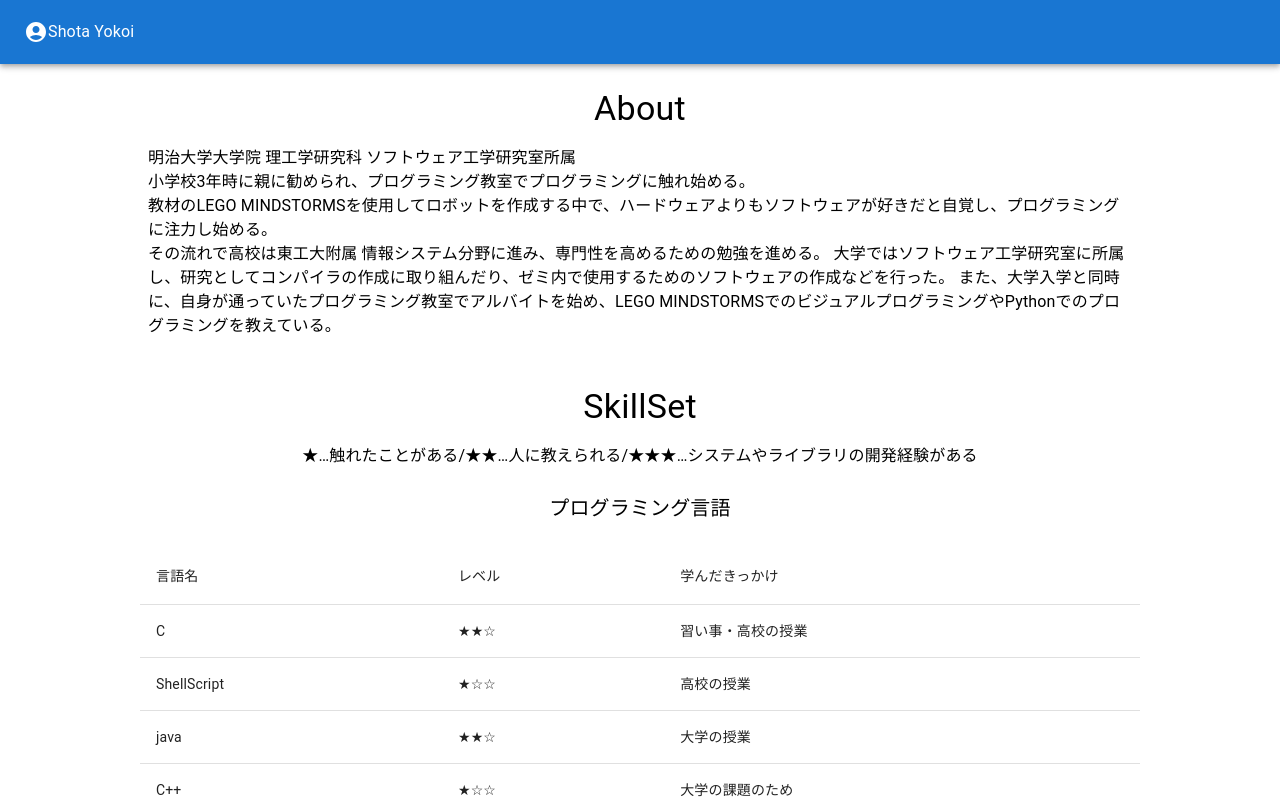
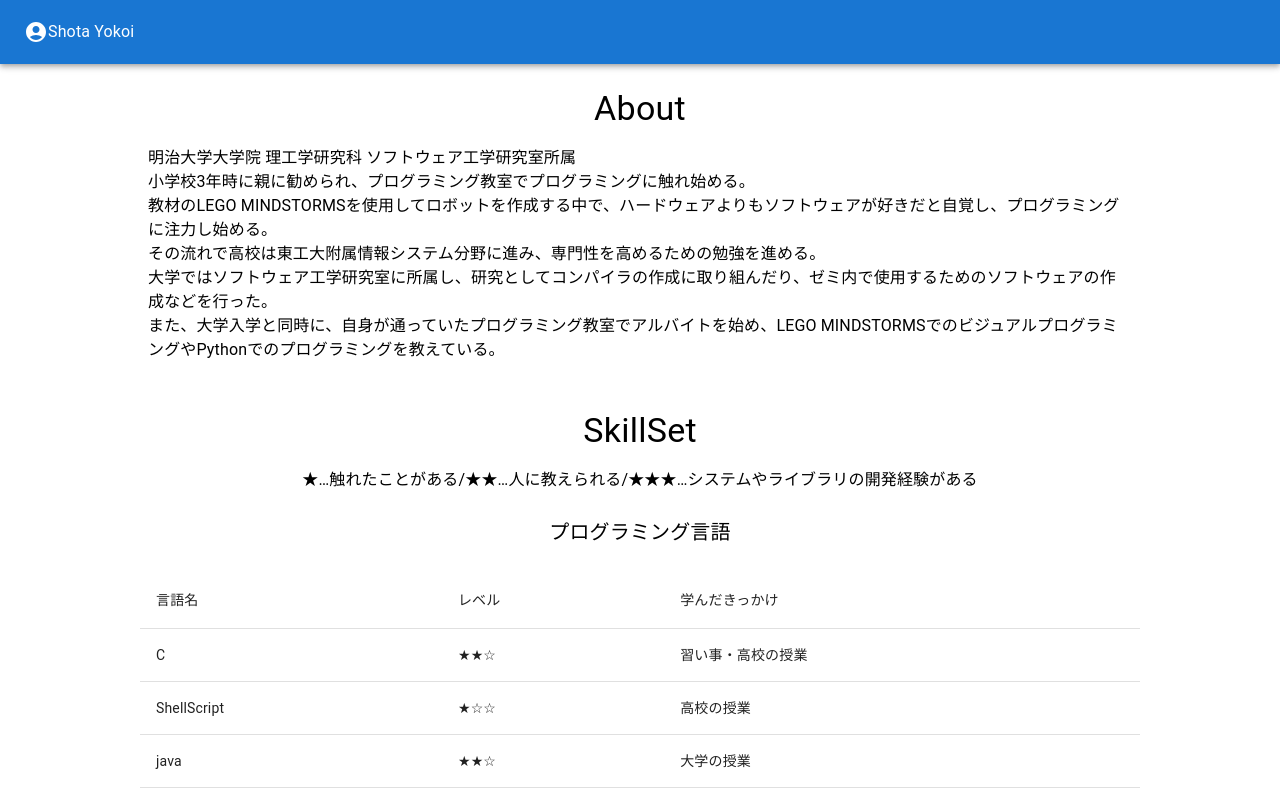
Before and after one commit to emacs-yokoish/portfolio-2023, a React (Create React App) app: page / in a window 1280 px wide. Shown: the top 800 px of the page. Built offline with nearby package versions, Linux system fonts and the light colour scheme.

Commit message:
改行の調整

```diff
--- a/src/components/About.tsx
+++ b/src/components/About.tsx
@@ -16,9 +16,8 @@ function About() {
           <br />
           教材のLEGO MINDSTORMSを使用してロボットを作成する中で、ハードウェアよりもソフトウェアが好きだと自覚し、プログラミングに注力し始める。
           <br />
-          その流れで高校は東工大附属
-          情報システム分野に進み、専門性を高めるための勉強を進める。
-          大学ではソフトウェア工学研究室に所属し、研究としてコンパイラの作成に取り組んだり、ゼミ内で使用するためのソフトウェアの作成などを行った。
+          その流れで高校は東工大附属情報システム分野に進み、専門性を高めるための勉強を進める。<br />
+          大学ではソフトウェア工学研究室に所属し、研究としてコンパイラの作成に取り組んだり、ゼミ内で使用するためのソフトウェアの作成などを行った。<br />
           また、大学入学と同時に、自身が通っていたプログラミング教室でアルバイトを始め、LEGO MINDSTORMSでのビジュアルプログラミングやPythonでのプログラミングを教えている。
         </Typography>
       </Box>
```
